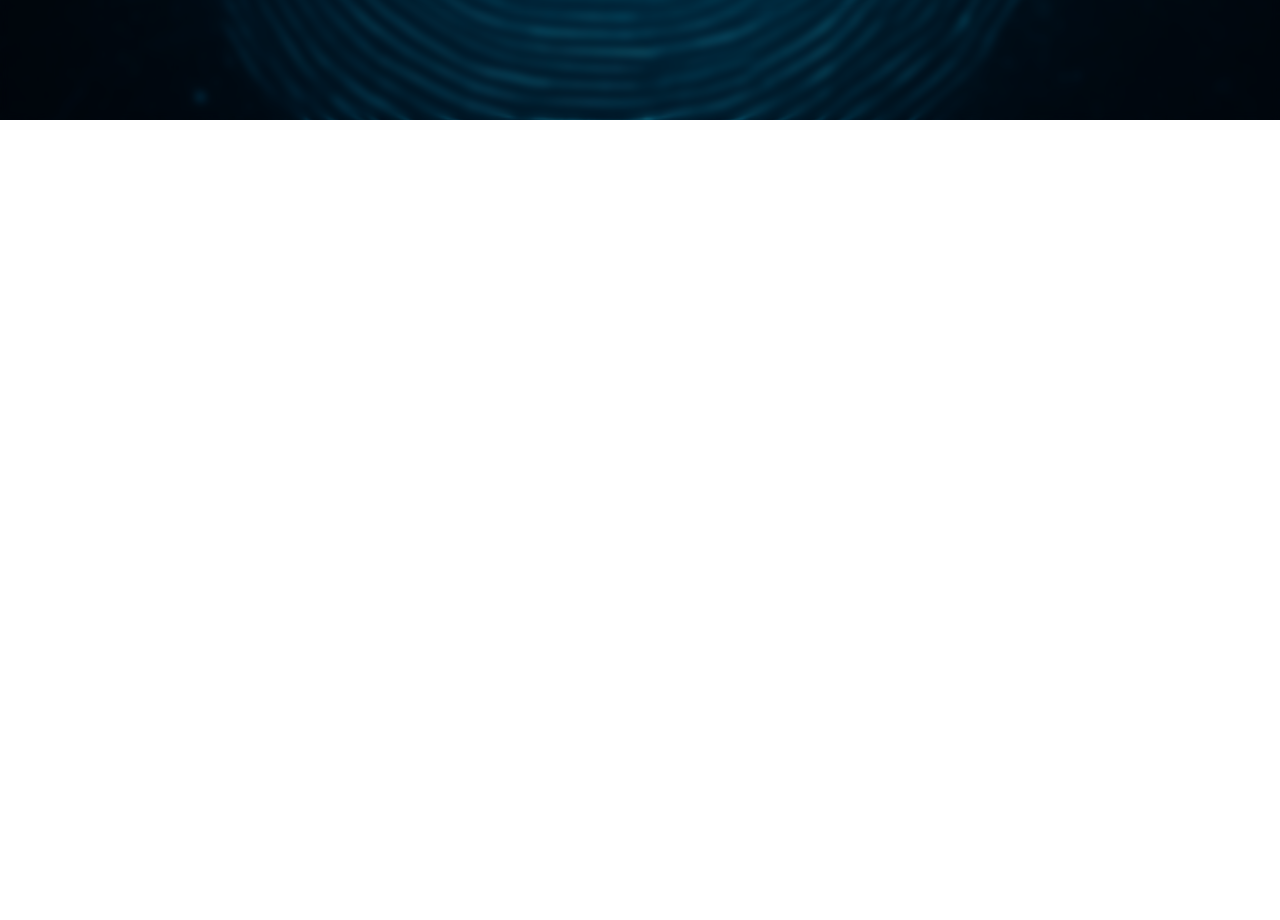
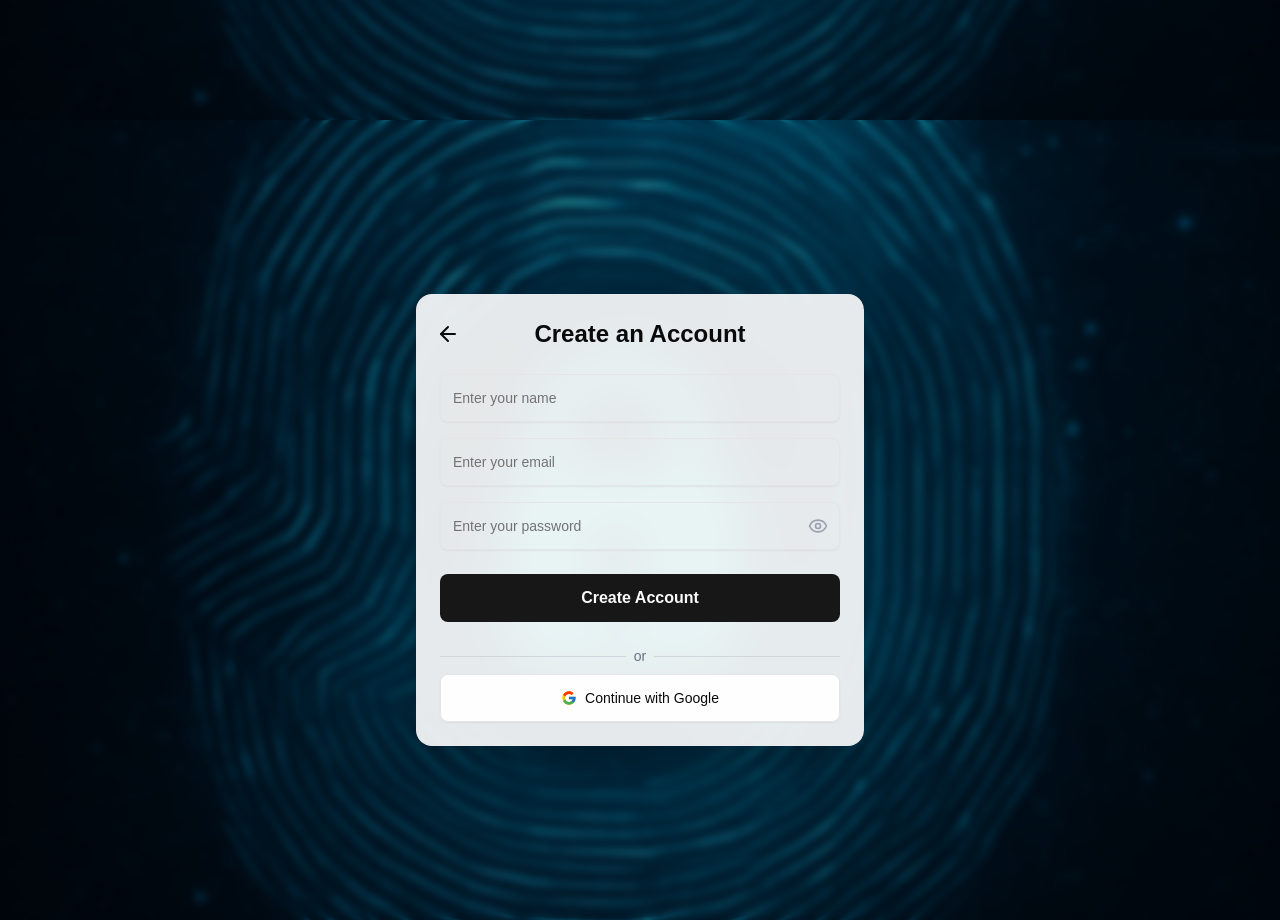
Before and after one commit to Md-Rubel-Ahmed-Rana/TalkTive, a Next.js app in the folder frontend/: page /register in a window 1280 px wide. Shown: the part 680-1600 px from the top of the page. Before the commit the page ends 800 px from the top, so only its background shows below. Built offline with nearby package versions, Linux system fonts and the light colour scheme; no server answers.

Commit message:
fix(google/one-tap): Google one tap signin redirect issue fixed

```diff
--- a/frontend/src/features/auth/index.ts
+++ b/frontend/src/features/auth/index.ts
@@ -99,10 +99,10 @@ export const initializeGoogleOneTap = async () => {
         );
         window.location.replace("/");
       } catch {
-        window.location.replace("/login?error=google_one_tap_failed");
+        window.location.replace("/");
       }
     },
-    auto_select: true,
+    auto_select: false,
     cancel_on_tap_outside: false,
   });
 
--- a/frontend/src/pages/login/index.tsx
+++ b/frontend/src/pages/login/index.tsx
@@ -1,7 +1,21 @@
 import Login from "@/auth/login";
 import PageMetadata from "@/common/PageMetadata";
+import { useGetLoggedInUserQuery } from "@/features/auth";
+import { IUser } from "@/types/user";
+import { useRouter } from "next/navigation";
+import { useEffect } from "react";
 
 const LoginPage = () => {
+  const router = useRouter();
+  const { data, isLoading } = useGetLoggedInUserQuery({});
+  const user = data?.data as IUser | undefined;
+
+  useEffect(() => {
+    if (!isLoading && user?._id) {
+      router.replace("/");
+    }
+  }, [isLoading, user?._id, router]);
+
   return (
     <>
       <PageMetadata
@@ -9,7 +23,8 @@ const LoginPage = () => {
         description="Welcome to Talktive - Your Ultimate Communication Solution!"
         keywords="Talktive, Home"
       />
-      <Login />
+
+      {!isLoading && !user?._id && <Login />}
     </>
   );
 };
--- a/frontend/src/pages/register/index.tsx
+++ b/frontend/src/pages/register/index.tsx
@@ -1,7 +1,21 @@
 import Register from "@/auth/register";
 import PageMetadata from "@/common/PageMetadata";
+import { useGetLoggedInUserQuery } from "@/features/auth";
+import { IUser } from "@/types/user";
+import { useRouter } from "next/router";
+import { useEffect } from "react";
 
 const RegisterPage = () => {
+  const router = useRouter();
+  const { data, isLoading } = useGetLoggedInUserQuery({});
+  const user = data?.data as IUser | undefined;
+
+  useEffect(() => {
+    if (!isLoading && user?._id) {
+      router.replace("/");
+    }
+  }, [isLoading, user?._id, router]);
+
   return (
     <>
       <PageMetadata
@@ -10,6 +24,7 @@ const RegisterPage = () => {
         keywords="register, create account, talktive"
       />
       <Register />
+      {!isLoading && !user?._id && <Register />}
     </>
   );
 };
```
